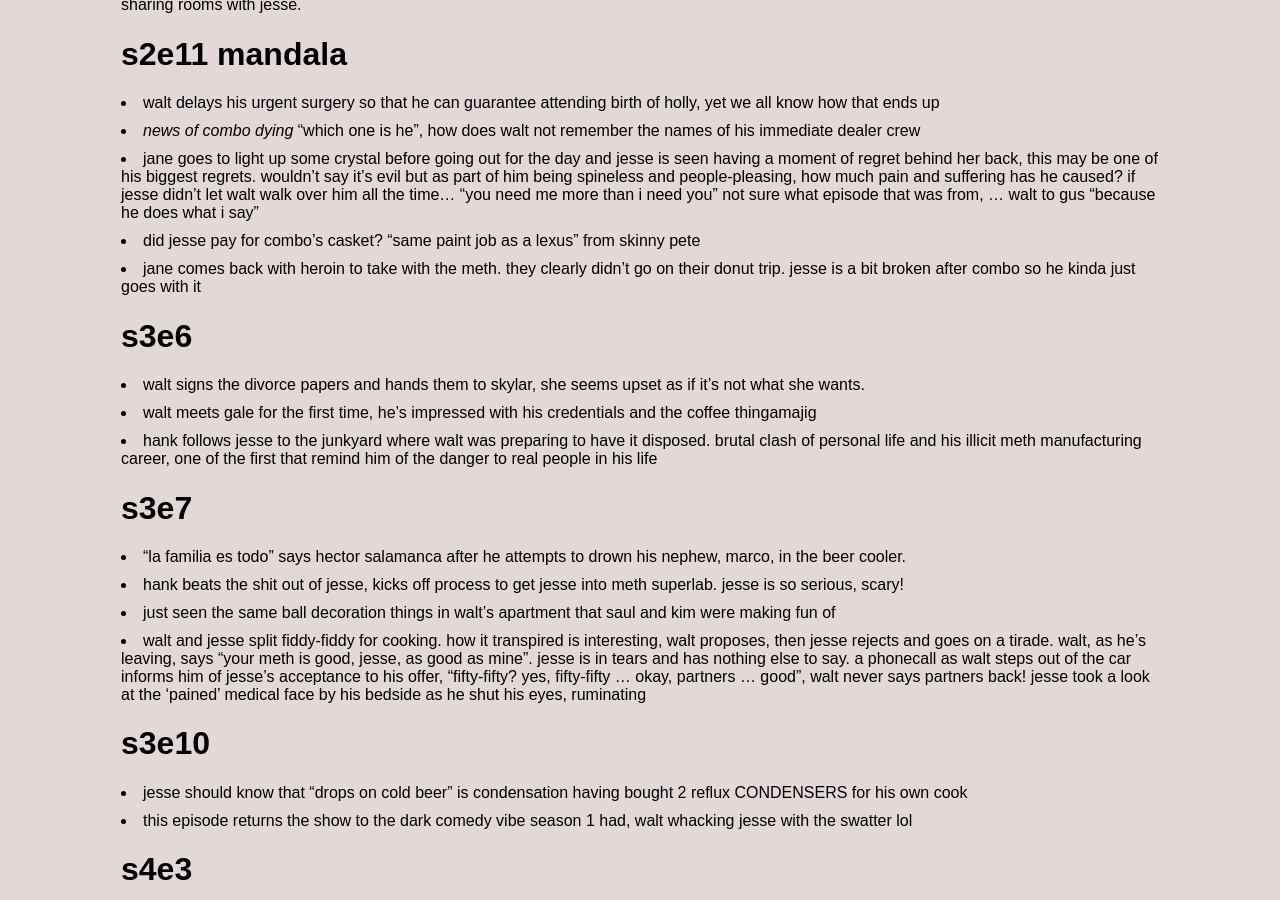
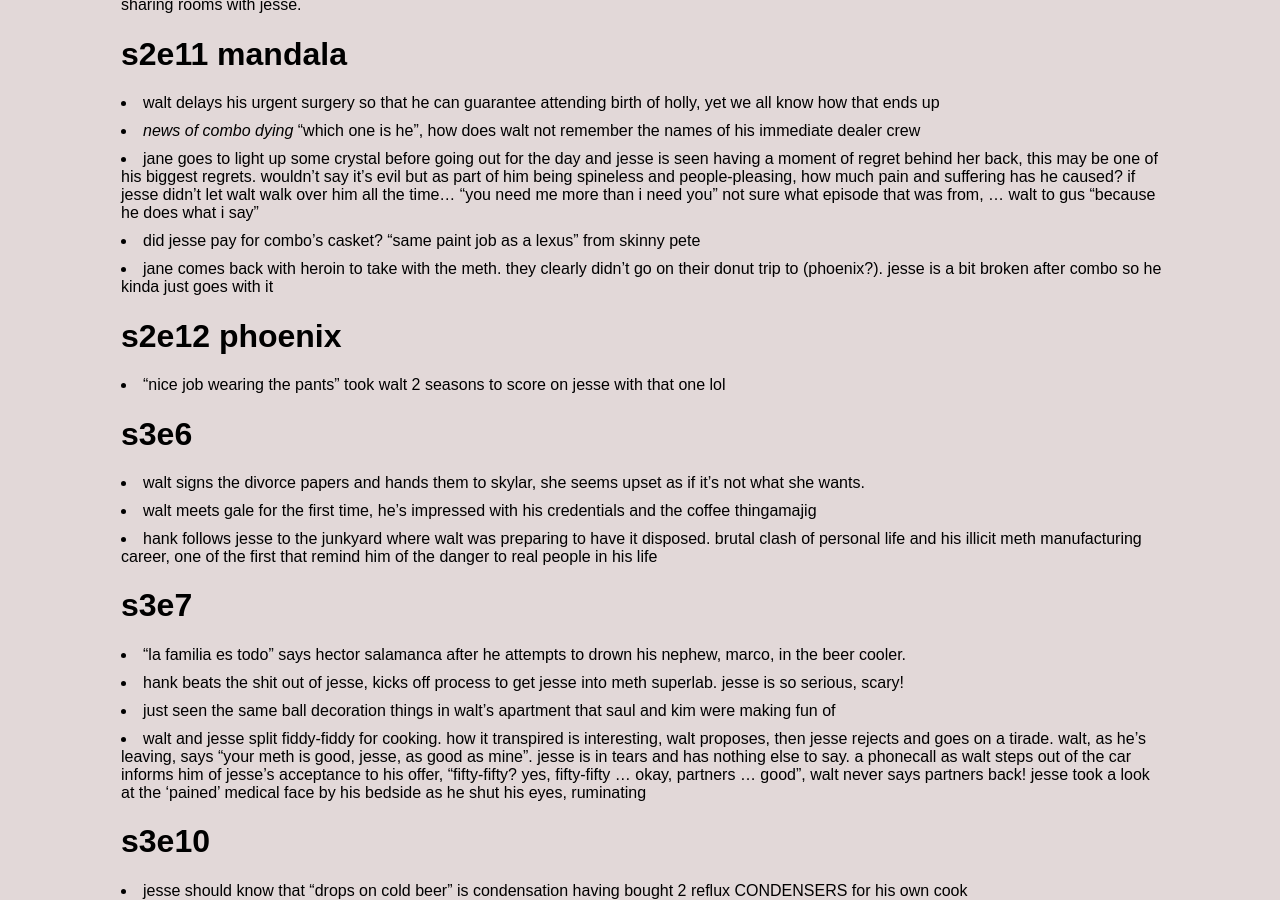
Before and after one commit to jsbaasi/jsbaasi.github.io, a Jekyll site: the page built from _posts/2026-06-08-breaking-bad-episodes.md, in a window 1280 px wide and 900 px high, scrolled down 1498 px. Built offline with Jekyll 4.4.1, drawn with Linux system fonts in a browser that asks for light colours.

Commit message:
vault backup: 2026-06-16 17:12:44

```diff
--- a/_posts/2026-06-08-breaking-bad-episodes.md
+++ b/_posts/2026-06-08-breaking-bad-episodes.md
@@ -35,7 +35,9 @@ permalink: /breaking-bad/
 - *news of combo dying* "which one is he", how does walt not remember the names of his immediate dealer crew
 - jane goes to light up some crystal before going out for the day and jesse is seen having a moment of regret behind her back, this may be one of his biggest regrets. wouldn't say it's evil but as part of him being spineless and people-pleasing, how much pain and suffering has he caused? if jesse didn't let walt walk over him all the time... "you need me more than i need you" not sure what episode that was from, ... walt to gus "because he does what i say"
 - did jesse pay for combo's casket? "same paint job as a lexus" from skinny pete
-- jane comes back with heroin to take with the meth. they clearly didn't go on their donut trip. jesse is a bit broken after combo so he kinda just goes with it
+- jane comes back with heroin to take with the meth. they clearly didn't go on their donut trip to (phoenix?). jesse is a bit broken after combo so he kinda just goes with it
+# s2e12 phoenix
+- "nice job wearing the pants" took walt 2 seasons to score on jesse with that one lol
 # s3e6
 - walt signs the divorce papers and hands them to skylar, she seems upset as if it's not what she wants.
 - walt meets gale for the first time, he's impressed with his credentials and the coffee thingamajig
```
